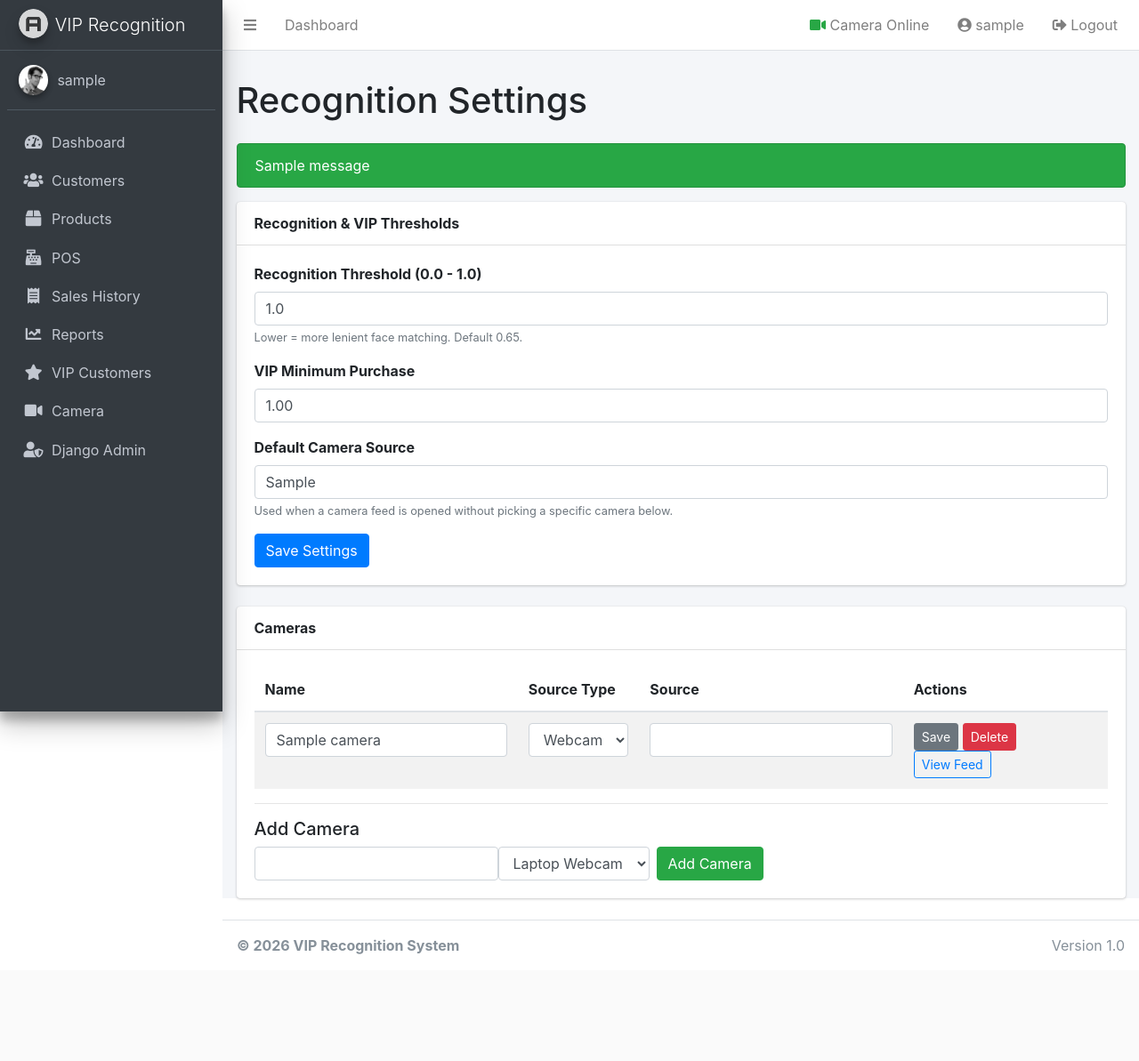
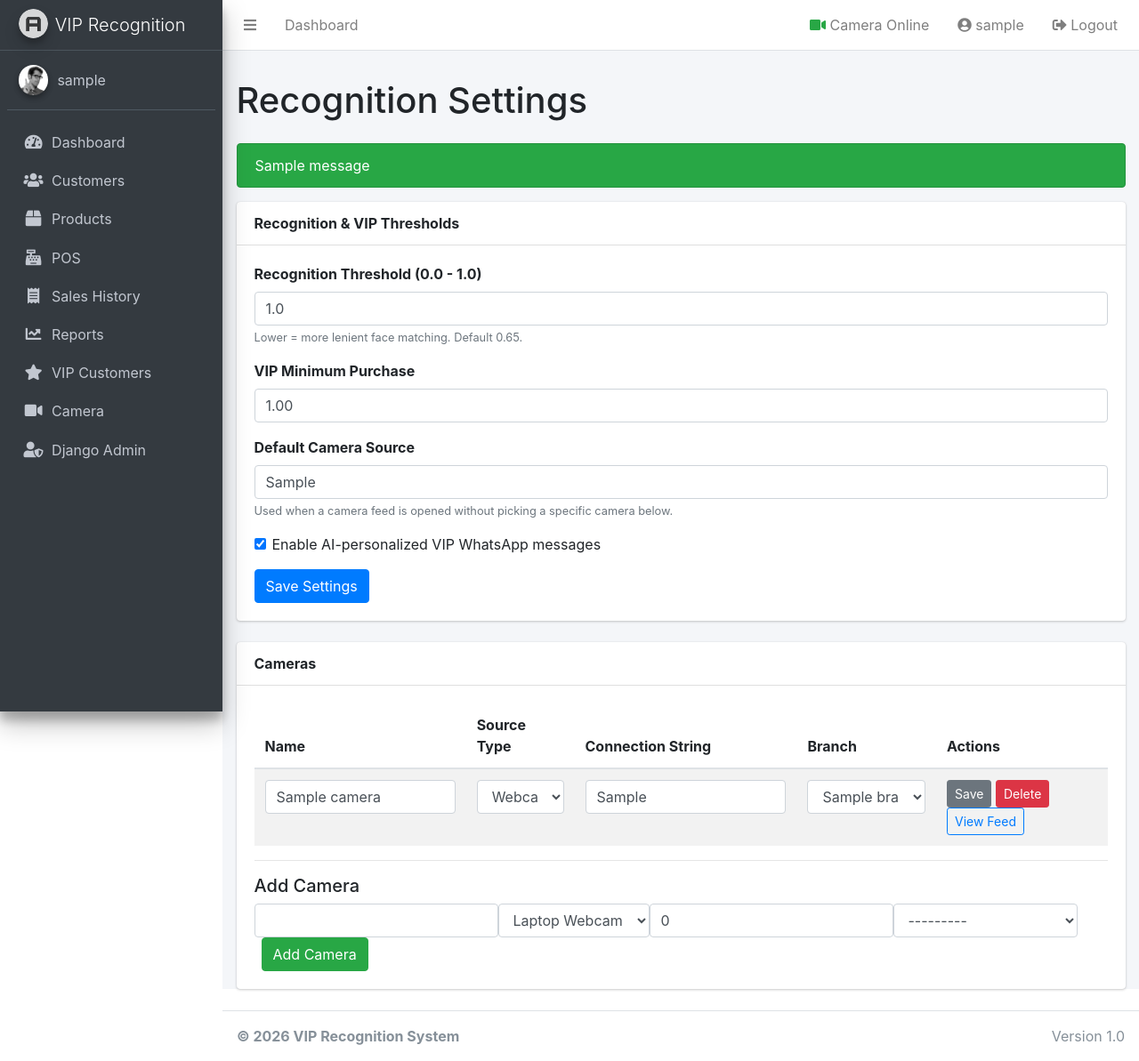
Before and after one commit to atik-raihan/vip-face-recognition-for-customer, a Django app: page /camera/settings/ in a window 1280 px wide. Shown: the whole page at 89% size. Before the commit the page ends 1073 px from the top, so only its background shows below. Run offline with Django 5.2, Linux system fonts and the light colour scheme; a user stored in the database is signed in; tables that the repository leaves empty hold one stand-in row (values such as "Sample post"); one stand-in notice (Sample message) is shown; some libraries are stand-ins or nearby versions.

Commit message:
feat: branch linking for customers, employees, cameras + settings fixes

```diff
--- a/face_recognition_app/forms_settings.py
+++ b/face_recognition_app/forms_settings.py
@@ -1,17 +1,14 @@
 """
 NEW FILE -- does not touch any existing forms.py.
-
 NOTE: CameraForm uses fields = "__all__" against your existing Camera model
 (webcam/usb/rtsp/dvr source types, per your build notes). If your Camera
-model has fields beyond name/source_type/source (e.g. is_active), they'll
-just show up as extra form fields automatically -- nothing to change here.
+model has fields beyond name/source_type/connection_string (e.g. is_active,
+branch), they'll just show up as extra form fields automatically -- nothing
+to change here.
 """
 from django import forms
-
 from .models import Camera
 from .models_settings import SystemSettings
-
-
 class SystemSettingsForm(forms.ModelForm):
     class Meta:
         model = SystemSettings
@@ -24,9 +21,8 @@ class SystemSettingsForm(forms.ModelForm):
                 attrs={"step": "0.01", "min": "0", "class": "form-control"}
             ),
             "default_camera_source": forms.TextInput(attrs={"class": "form-control"}),
+            "ai_vip_messages_enabled": forms.CheckboxInput(attrs={"class": "form-check-input"}),
         }
-
-
 class CameraForm(forms.ModelForm):
     class Meta:
         model = Camera
@@ -34,7 +30,13 @@ class CameraForm(forms.ModelForm):
         widgets = {
             "name": forms.TextInput(attrs={"class": "form-control"}),
             "source_type": forms.Select(attrs={"class": "form-control"}),
-            "source": forms.TextInput(
+            "connection_string": forms.TextInput(
                 attrs={"class": "form-control", "placeholder": "0, rtsp://..., or DVR channel"}
             ),
+            "is_active": forms.CheckboxInput(attrs={"class": "form-check-input"}),
+            "branch": forms.Select(attrs={"class": "form-control"}),
         }
+
+    def __init__(self, *args, **kwargs):
+        super().__init__(*args, **kwargs)
+        self.fields["branch"].required = False
--- a/face_recognition_app/models.py
+++ b/face_recognition_app/models.py
@@ -1,6 +1,7 @@
 import uuid
 
 from django.db import models
+from .models_branch import Branch
 from django.utils import timezone
 
 from customers.models import Customer
@@ -42,6 +43,7 @@ class Camera(models.Model):
     # For webcam/usb: device index as a string, e.g. "0"
     # For rtsp/dvr: full stream URL, e.g. "rtsp://user:pass@192.168.1.10/stream1"
     connection_string = models.CharField(max_length=255, default="0")
+    branch = models.ForeignKey(Branch, on_delete=models.SET_NULL, null=True, blank=True, related_name="cameras")
     is_active = models.BooleanField(default=True)
     created_at = models.DateTimeField(auto_now_add=True)
 
--- a/face_recognition_app/templates/face_recognition_app/employee_form.html
+++ b/face_recognition_app/templates/face_recognition_app/employee_form.html
@@ -32,6 +32,11 @@
                         {{ form.department }}
                     </div>
 
+                    <div class="col-md-6 mb-3">
+                        <label>Branch</label>
+                        {{ form.branch }}
+                    </div>
+
                     <div class="col-md-6 mb-3 d-flex align-items-end">
                         <div class="form-check">
                             {{ form.is_active }}
--- a/face_recognition_app/views_settings.py
+++ b/face_recognition_app/views_settings.py
@@ -1,22 +1,18 @@
 """
 NEW FILE -- does not touch your existing views.py (camera, video_feed,
 latest_recognition, recognition_dashboard all stay exactly as they are).
-
 Covers Item 10 (settings page + camera CRUD UI).
 """
 from django.contrib import messages
 from django.contrib.auth.decorators import login_required
 from django.shortcuts import get_object_or_404, redirect, render
-
 from .forms_settings import CameraForm, SystemSettingsForm
 from .models import Camera
 from .models_settings import SystemSettings
-
-
+from .models_branch import Branch
 @login_required
 def settings_page(request):
     settings_obj = SystemSettings.load()
-
     if request.method == "POST" and "save_settings" in request.POST:
         form = SystemSettingsForm(request.POST, instance=settings_obj)
         if form.is_valid():
@@ -25,10 +21,9 @@ def settings_page(request):
             return redirect("recognition_settings")
     else:
         form = SystemSettingsForm(instance=settings_obj)
-
     cameras = Camera.objects.all().order_by("id")
     camera_form = CameraForm()
-
+    branches = Branch.objects.filter(is_active=True).order_by("name")
     return render(
         request,
         "face_recognition_app/settings.html",
@@ -36,10 +31,9 @@ def settings_page(request):
             "form": form,
             "cameras": cameras,
             "camera_form": camera_form,
+            "branches": branches,
         },
     )
-
-
 @login_required
 def camera_add(request):
     if request.method == "POST":
@@ -50,8 +44,6 @@ def camera_add(request):
         else:
             messages.error(request, f"Could not add camera: {form.errors.as_text()}")
     return redirect("recognition_settings")
-
-
 @login_required
 def camera_edit(request, camera_id):
     camera = get_object_or_404(Camera, id=camera_id)
@@ -63,8 +55,6 @@ def camera_edit(request, camera_id):
         else:
             messages.error(request, f"Could not update camera: {form.errors.as_text()}")
     return redirect("recognition_settings")
-
-
 @login_required
 def camera_delete(request, camera_id):
     camera = get_object_or_404(Camera, id=camera_id)
--- a/templates/face_recognition_app/settings.html
+++ b/templates/face_recognition_app/settings.html
@@ -1,6 +1,6 @@
 {% extends "base.html" %}
 {# NOTE: change "base.html" above to whatever your dashboard.html extends,
-   if it's not literally "base.html" — check the top line of dashboard.html. #}
+   if it's not literally "base.html" -- check the top line of dashboard.html. #}
 
 {% block content %}
 <div class="container-fluid">
@@ -31,6 +31,10 @@
           {{ form.default_camera_source }}
           <small class="form-text text-muted">Used when a camera feed is opened without picking a specific camera below.</small>
         </div>
+        <div class="form-group form-check">
+          {{ form.ai_vip_messages_enabled }}
+          <label class="form-check-label">Enable AI-personalized VIP WhatsApp messages</label>
+        </div>
         <button type="submit" name="save_settings" class="btn btn-primary">Save Settings</button>
       </form>
     </div>
@@ -44,7 +48,8 @@
           <tr>
             <th>Name</th>
             <th>Source Type</th>
-            <th>Source</th>
+            <th>Connection String</th>
+            <th>Branch</th>
             <th>Actions</th>
           </tr>
         </thead>
@@ -62,7 +67,15 @@
                   <option value="dvr" {% if camera.source_type == "dvr" %}selected{% endif %}>DVR</option>
                 </select>
               </td>
-              <td><input type="text" name="source" class="form-control" value="{{ camera.source }}"></td>
+              <td><input type="text" name="connection_string" class="form-control" value="{{ camera.connection_string }}"></td>
+              <td>
+                <select name="branch" class="form-control">
+                  <option value="">-- None --</option>
+                  {% for branch in branches %}
+                  <option value="{{ branch.id }}" {% if camera.branch_id == branch.id %}selected{% endif %}>{{ branch.name }}</option>
+                  {% endfor %}
+                </select>
+              </td>
               <td>
                 <button type="submit" class="btn btn-sm btn-secondary">Save</button>
             </form>
@@ -74,7 +87,7 @@
               </td>
           </tr>
           {% empty %}
-          <tr><td colspan="4">No cameras added yet.</td></tr>
+          <tr><td colspan="5">No cameras added yet.</td></tr>
           {% endfor %}
         </tbody>
       </table>
@@ -85,7 +98,8 @@
         {% csrf_token %}
         {{ camera_form.name }}
         {{ camera_form.source_type }}
-        {{ camera_form.source }}
+        {{ camera_form.connection_string }}
+        {{ camera_form.branch }}
         <button type="submit" class="btn btn-success ml-2">Add Camera</button>
       </form>
     </div>
```
Also changed, not shown: customers/forms.py (+8 -0 lines), customers/models.py (+11 -0 lines), face_recognition_app/forms_employees.py (+6 -1 lines), face_recognition_app/models_attendance.py (+6 -10 lines), face_recognition_app/templates/face_recognition_app/settings.html (deleted, +0 -94 lines), templates/customers/add_customer.html (+6 -49 lines), templates/customers/customer_edit.html (+9 -1 lines), customers/migrations/0004_customer_branch.py (added), face_recognition_app/migrations/0006_camera_branch.py (added), face_recognition_app/migrations/0007_employee_branch.py (added).
